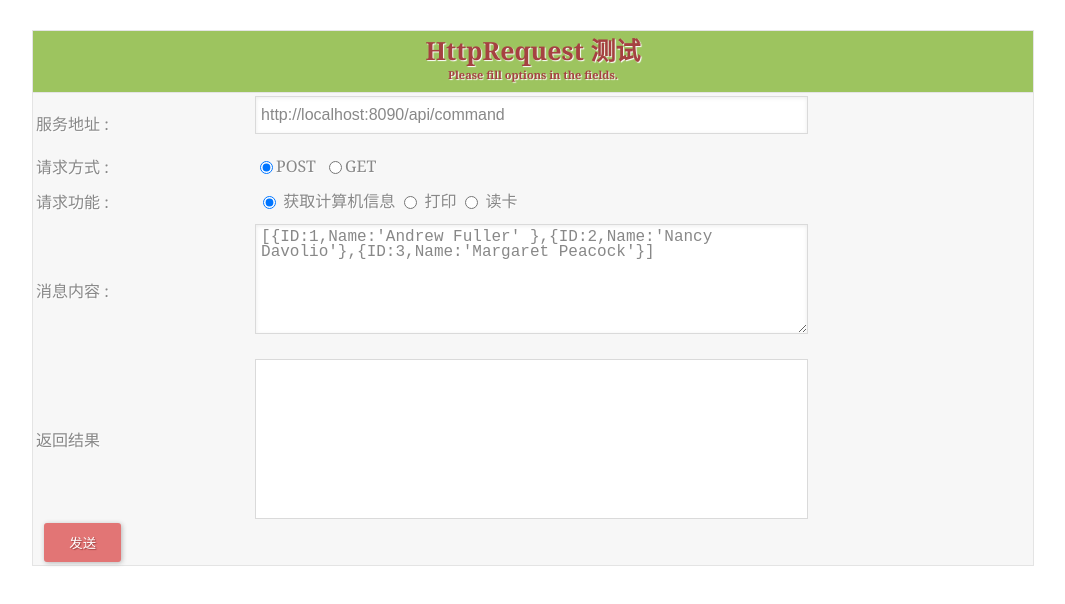
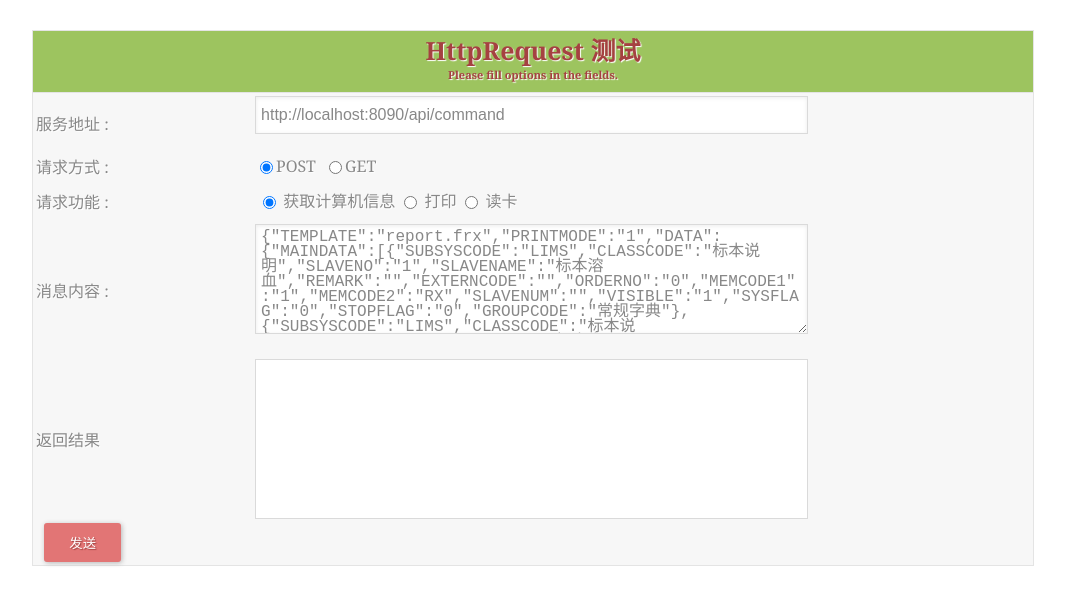
Before and after one commit to littlefeihu/SharpHttpServerCase, a plain HTML site: page LocalServerTest/Index.html in a window 1280 px wide. Shown: the whole page, without its empty margins (107-1172 px from the left). Drawn offline with Linux system fonts and the light colour scheme.

Commit message:
打印实现

```diff
--- a/LocalServerTest/Index.html
+++ b/LocalServerTest/Index.html
@@ -77,7 +77,160 @@
 
 <script type="text/javascript">
 
-    var postDataString = "[{ID:1,Name:'Andrew Fuller' },{ID:2,Name:'Nancy Davolio'},{ID:3,Name:'Margaret Peacock'}]";
+
+    var j = {
+        "TEMPLATE": "report.frx",
+        "PRINTMODE": "1",
+        "DATA": {
+            "MAINDATA": [
+                {
+                    "SUBSYSCODE": "LIMS",
+                    "CLASSCODE": "标本说明",
+                    "SLAVENO": "1",
+                    "SLAVENAME": "标本溶血",
+                    "REMARK": "",
+                    "EXTERNCODE": "",
+                    "ORDERNO": "0",
+                    "MEMCODE1": "1",
+                    "MEMCODE2": "RX",
+                    "SLAVENUM": "",
+                    "VISIBLE": "1",
+                    "SYSFLAG": "0",
+                    "STOPFLAG": "0",
+                    "GROUPCODE": "常规字典"
+                },
+                {
+                    "SUBSYSCODE": "LIMS",
+                    "CLASSCODE": "标本说明",
+                    "SLAVENO": "2",
+                    "SLAVENAME": "标本脂血",
+                    "REMARK": "",
+                    "EXTERNCODE": "",
+                    "ORDERNO": "0",
+                    "MEMCODE1": "2",
+                    "MEMCODE2": "ZX",
+                    "SLAVENUM": "",
+                    "VISIBLE": "1",
+                    "SYSFLAG": "0",
+                    "STOPFLAG": "0",
+                    "GROUPCODE": "常规字典"
+                },
+                {
+                    "SUBSYSCODE": "LIMS",
+                    "CLASSCODE": "标本说明",
+                    "SLAVENO": "3",
+                    "SLAVENAME": "标本血少",
+                    "REMARK": "",
+                    "EXTERNCODE": "",
+                    "ORDERNO": "0",
+                    "MEMCODE1": "3",
+                    "MEMCODE2": "XS",
+                    "SLAVENUM": "",
+                    "VISIBLE": "1",
+                    "SYSFLAG": "0",
+                    "STOPFLAG": "0",
+                    "GROUPCODE": "常规字典"
+                },
+                {
+                    "SUBSYSCODE": "LIMS",
+                    "CLASSCODE": "标本说明",
+                    "SLAVENO": "4",
+                    "SLAVENAME": "标本严重溶血",
+                    "REMARK": "",
+                    "EXTERNCODE": "",
+                    "ORDERNO": "0",
+                    "MEMCODE1": "4",
+                    "MEMCODE2": "YZRX",
+                    "SLAVENUM": "",
+                    "VISIBLE": "1",
+                    "SYSFLAG": "0",
+                    "STOPFLAG": "0",
+                    "GROUPCODE": "常规字典"
+                },
+                {
+                    "SUBSYSCODE": "LIMS",
+                    "CLASSCODE": "标本说明",
+                    "SLAVENO": "5",
+                    "SLAVENAME": "标本严重脂血",
+                    "REMARK": "",
+                    "EXTERNCODE": "",
+                    "ORDERNO": "0",
+                    "MEMCODE1": "5",
+                    "MEMCODE2": "YZZX",
+                    "SLAVENUM": "",
+                    "VISIBLE": "1",
+                    "SYSFLAG": "0",
+                    "STOPFLAG": "0",
+                    "GROUPCODE": "常规字典"
+                },
+                {
+                    "SUBSYSCODE": "LIMS",
+                    "CLASSCODE": "标本说明",
+                    "SLAVENO": "6",
+                    "SLAVENAME": "标本钾高复验",
+                    "REMARK": "",
+                    "EXTERNCODE": "",
+                    "ORDERNO": "0",
+                    "MEMCODE1": "6",
+                    "MEMCODE2": "JGFY",
+                    "SLAVENUM": "",
+                    "VISIBLE": "1",
+                    "SYSFLAG": "0",
+                    "STOPFLAG": "0",
+                    "GROUPCODE": "常规字典"
+                },
+                {
+                    "SUBSYSCODE": "LIMS",
+                    "CLASSCODE": "标本说明",
+                    "SLAVENO": "7",
+                    "SLAVENAME": "标本钾低复验",
+                    "REMARK": "",
+                    "EXTERNCODE": "",
+                    "ORDERNO": "0",
+                    "MEMCODE1": "7",
+                    "MEMCODE2": "JDFY",
+                    "SLAVENUM": "",
+                    "VISIBLE": "1",
+                    "SYSFLAG": "0",
+                    "STOPFLAG": "0",
+                    "GROUPCODE": "常规字典"
+                },
+                {
+                    "SUBSYSCODE": "LIMS",
+                    "CLASSCODE": "标本说明",
+                    "SLAVENO": "8",
+                    "SLAVENAME": "标本严重黄胆",
+                    "REMARK": "",
+                    "EXTERNCODE": "",
+                    "ORDERNO": "0",
+                    "MEMCODE1": "8",
+                    "MEMCODE2": "YZHD",
+                    "SLAVENUM": "",
+                    "VISIBLE": "1",
+                    "SYSFLAG": "0",
+                    "STOPFLAG": "0",
+                    "GROUPCODE": "常规字典"
+                },
+                {
+                    "SUBSYSCODE": "LIMS",
+                    "CLASSCODE": "标本说明",
+                    "SLAVENO": "9",
+                    "SLAVENAME": "标本溶血，脂血",
+                    "REMARK": "",
+                    "EXTERNCODE": "",
+                    "ORDERNO": "0",
+                    "MEMCODE1": "9",
+                    "MEMCODE2": "RXZX",
+                    "SLAVENUM": "",
+                    "VISIBLE": "1",
+                    "SYSFLAG": "0",
+                    "STOPFLAG": "0",
+                    "GROUPCODE": "常规字典"
+                }
+            ]
+        }
+    };
+    var postDataString = JSON.stringify(j);
     $("#txtparam").val(postDataString);
 
     $("#send").click(function () {
```
Also changed, not shown: 10 other files.
